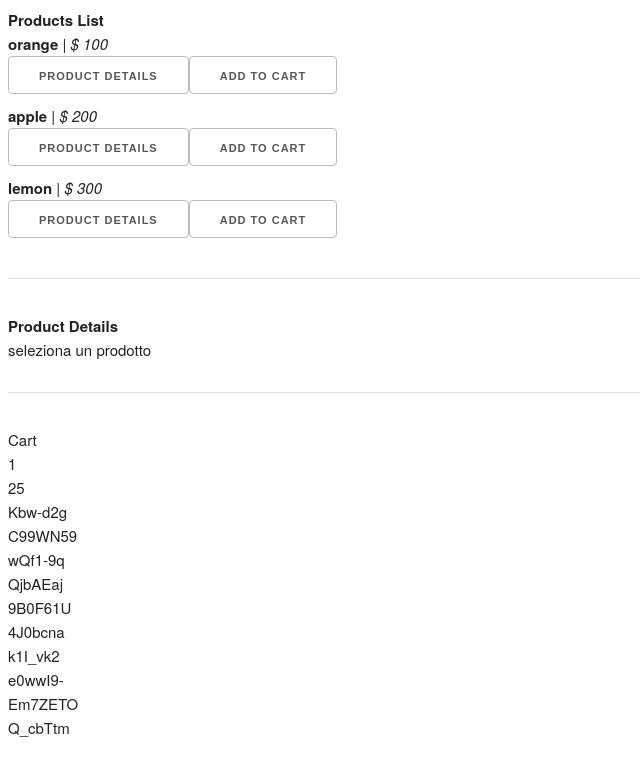
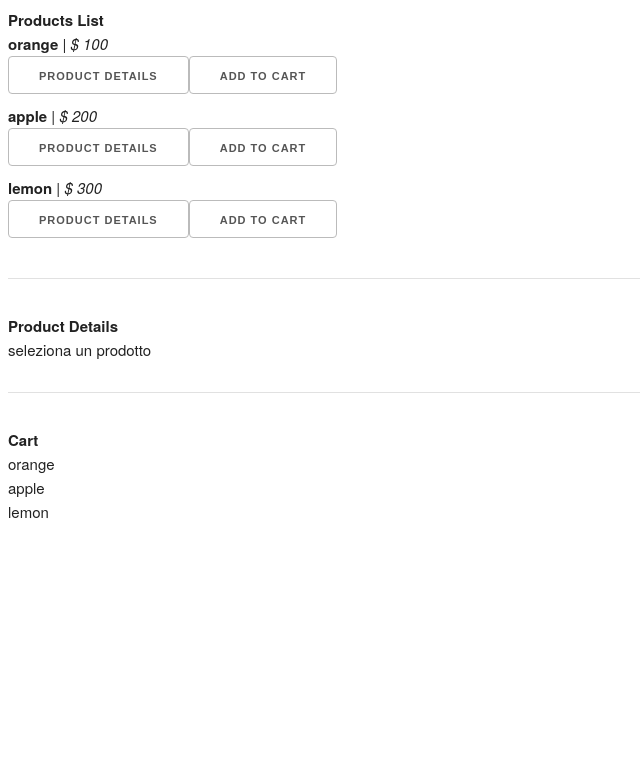
Before and after one commit to giu2000/FruitsStore, a React (Create React App) app in the folder fruits_store/: page / in a window 1280 px wide. Shown: the top 776 px of the page, without its empty margins (0-640 px from the left). Built offline with nearby package versions, Linux system fonts and the light colour scheme; data requests are answered from the project's data file.

Commit message:
fix getProductDetails and list

```diff
--- a/fruits_store/db.json
+++ b/fruits_store/db.json
@@ -27,40 +27,16 @@
       "price": "100"
     },
     {
-      "id": "25",
-      "name": "peer",
-      "description": "peer description",
+      "id": "2",
+      "name": "apple",
+      "description": "apple description",
       "price": "200"
     },
     {
-      "id": "Kbw-d2g"
-    },
-    {
-      "id": "C99WN59"
-    },
-    {
-      "id": "wQf1-9q"
-    },
-    {
-      "id": "QjbAEaj"
-    },
-    {
-      "id": "9B0F61U"
-    },
-    {
-      "id": "4J0bcna"
-    },
-    {
-      "id": "k1I_vk2"
-    },
-    {
-      "id": "e0wwI9-"
-    },
-    {
-      "id": "Em7ZETO"
-    },
-    {
-      "id": "Q_cbTtm"
+      "id": "3",
+      "name": "lemon",
+      "description": "lemon description",
+      "price": "300"
     }
   ]
 }
--- a/fruits_store/src/components/Button.js
+++ b/fruits_store/src/components/Button.js
@@ -4,7 +4,8 @@ import React from 'react';
 // deve ricevere delle props e basta
 const Button = props => {
     return(
-        <button onClick={() => props.onClick(props.productId)} >
+
+        <button onClick={()=> props.onClick(props.product)}>
             {props.text}
         </button>
     )
--- a/fruits_store/src/components/Cart.js
+++ b/fruits_store/src/components/Cart.js
@@ -26,12 +26,12 @@ export default class Cart extends React.Component{
     render(){
         return(
             <div className='cart'>
-                <div>Cart</div>
+                <div><b>Cart</b></div>
                 <div>
                     {
                         this.props.productsList.map(product => {
                             return (
-                                <div key={product.id}>{product.id}</div>
+                                <div key={product.id}>{product.name}</div>
                             )
                         })
                     }
--- a/fruits_store/src/components/Product.js
+++ b/fruits_store/src/components/Product.js
@@ -4,7 +4,7 @@ const Product = (props) => {
     const { id, name, price } = props.product;
     return (
         <div
-            onClick = {() => props.handleProductClick(id)} /* a cosa serve questo onClick ? */
+/* a cosa serve questo onClick ? */
         >
             <b>{name}</b> | <i>$ {price}</i>
         </div>)
--- a/fruits_store/src/components/ProductDetails.js
+++ b/fruits_store/src/components/ProductDetails.js
@@ -1,20 +1,24 @@
 import React from 'react';
 
 const details = product => {
-    return Object.keys(product).map(key => {
+    return Object.keys(product[0]).map(key => {
         return (
-            <div key={key}>{`${key}: ${product[key]}`}</div>
+            <div key={key}>{`${key}: ${product[0][key]}`}</div>
         )
     })
 }
 
 const ProductDetails = props => {
+    console.log('product details', props.selectedProduct)
     return (
         <div>
             <div><b>Product Details</b></div>
-            <div>{props.selectedProduct !== '' ? details(props.products[props.selectedProduct-1]) : 'seleziona un prodotto '}</div>
+            <div>{props.selectedProduct !== '' ? details(props.products.filter(prd => props.selectedProduct.id === prd.id)) : 'seleziona un prodotto '}</div>
         </div>
     )
 }
 
 export default ProductDetails;
+
+
+/*<div>{props.selectedProduct !== '' ? details(props.products[props.selectedProduct-1]) : 'seleziona un prodotto '}</div>*/
--- a/fruits_store/src/components/ProductList.js
+++ b/fruits_store/src/components/ProductList.js
@@ -19,12 +19,13 @@ export default class ProductList extends React.Component{
                 <div><b>Products List</b></div>
                 <ul className='productList'>
                     {products.map((product, index) => {
+                        console.log('product', product)
                         return (
                             <div key={product.id + index}>
                                 <Product
                                     product={product}
                                 />
-                                <Button onClick={this.props.handleProductClick} productId={product.id} text="Product Details" />
+                                <Button onClick={this.props.getProductDetails} productId={product.id} product={product} text="Product Details" />
                                 <Button onClick={this.props.addProductToCart} product={product} text="Add to Cart" />
                             </div>
                         )
--- a/fruits_store/src/containers/ProductListContainer.js
+++ b/fruits_store/src/containers/ProductListContainer.js
@@ -9,7 +9,7 @@ import addProductToCart from '../redux/actions/addProductTocart'
 const mapDispatchToProps = dispatch => {
     return {
         getAllProducts: () =>  dispatch(getAllProducts('http://127.0.0.1:3001/products')),
-        handleProductClick: productId => dispatch(getProductDetails(productId)),
+        getProductDetails: productId => dispatch(getProductDetails(productId)),
         addProductToCart: product => dispatch(addProductToCart(product))
     }
 }
--- a/fruits_store/src/redux/actions/addProductToCart.js
+++ b/fruits_store/src/redux/actions/addProductToCart.js
@@ -1,5 +1,5 @@
 import { ADD_PRODUCT_TO_CART_REQUEST, ADD_PRODUCT_TO_CART_SUCCESS, ADD_PRODUCT_TO_CART_ERROR } from "./actionTypes";
-import getCartProducts from './getCartProducts'
+import getCartProducts from './getCartProducts';
 
 const addProductToCartRequest = () => {
     return {
```
